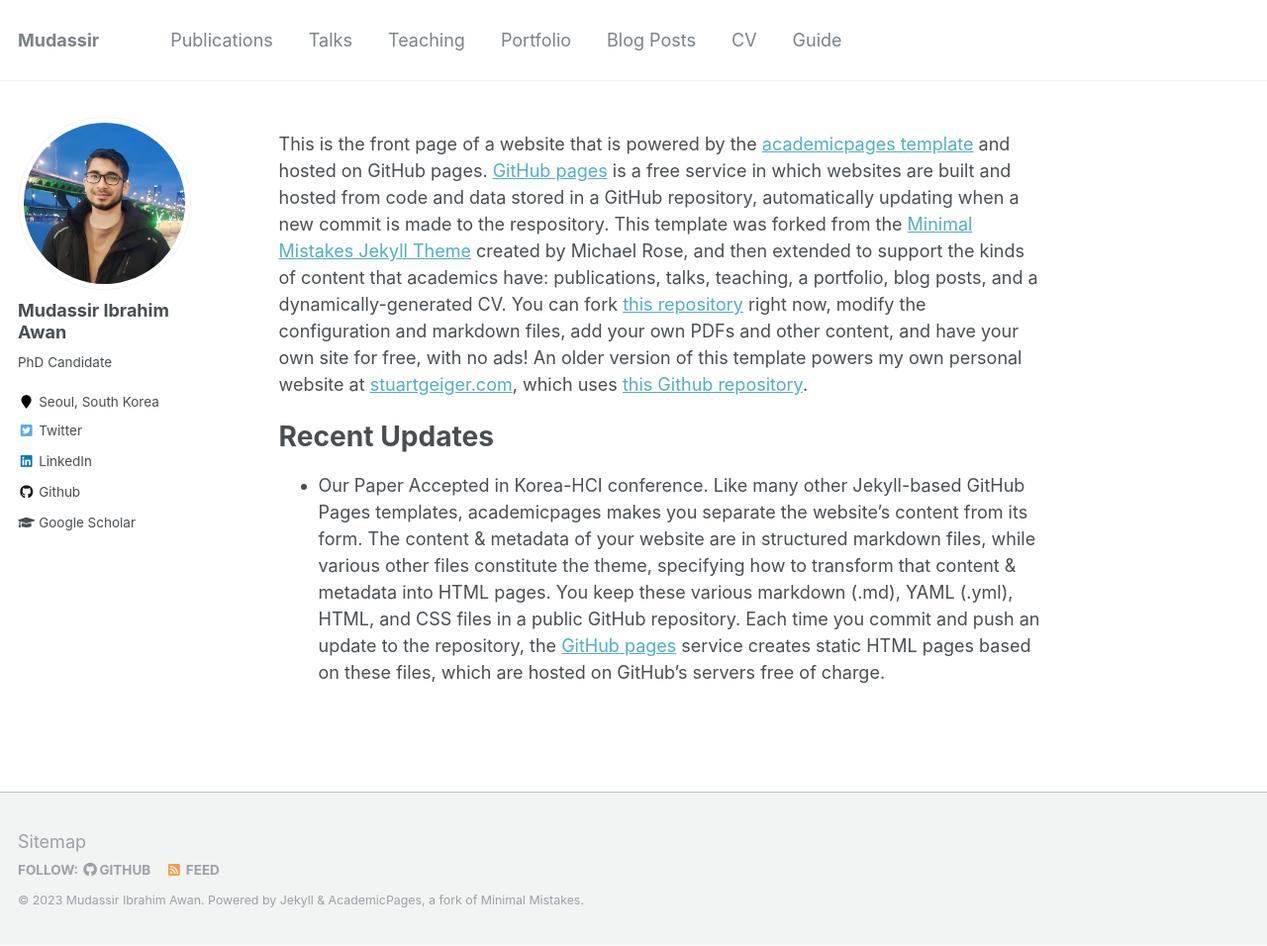
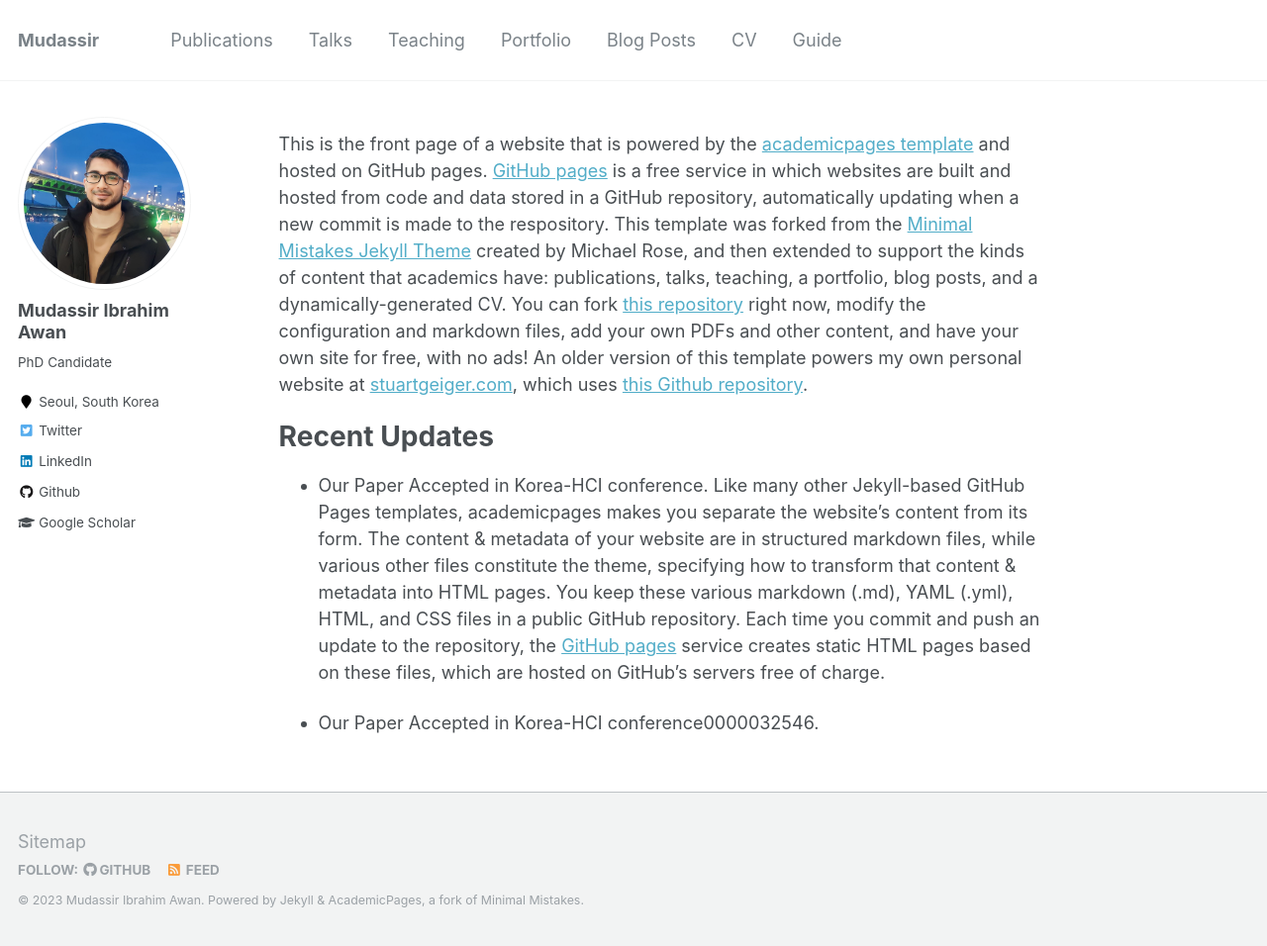
Before and after one commit to mudassir-awan/mudassir-awan.github.io, a Jekyll site: the page built from _pages/about.md, in a window 1280 px wide and 956 px high. Shown: the whole window at 99% size. Built offline with Jekyll 4.4.1, drawn with Linux system fonts in a browser that asks for light colours.

Commit message:
Update about.md

```diff
--- a/_pages/about.md
+++ b/_pages/about.md
@@ -15,3 +15,5 @@ Recent Updates
 
 - Our Paper Accepted in Korea-HCI conference.
 Like many other Jekyll-based GitHub Pages templates, academicpages makes you separate the website's content from its form. The content & metadata of your website are in structured markdown files, while various other files constitute the theme, specifying how to transform that content & metadata into HTML pages. You keep these various markdown (.md), YAML (.yml), HTML, and CSS files in a public GitHub repository. Each time you commit and push an update to the repository, the [GitHub pages](https://pages.github.com/) service creates static HTML pages based on these files, which are hosted on GitHub's servers free of charge.
+
+- Our Paper Accepted in Korea-HCI conference0000032546.
```
